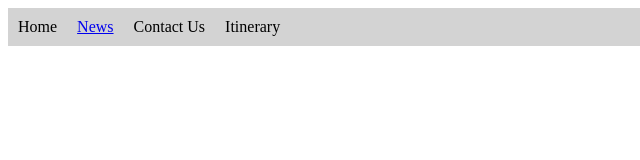
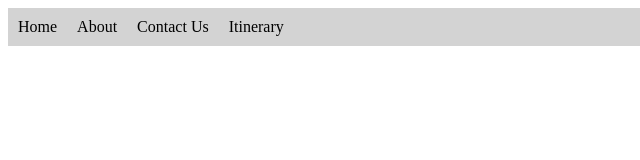
Before and after one commit to acciojob/navigate-in-style-avineshsharma, a website: page main.html in a window 1280 px wide. Shown: the full height of the page, 0-640 px from the left. Drawn offline with Linux system fonts and the light colour scheme.

Commit message:
created a submission

```diff
--- a/main.html
+++ b/main.html
@@ -11,7 +11,7 @@
 	<nav >
 		<ul>
 			<li>Home</li>
-            <li><a href="#news">News</a></li>
+            <li>About</li>
              <li>Contact Us</li>
             <li>Itinerary</li>
 		</ul>
```
